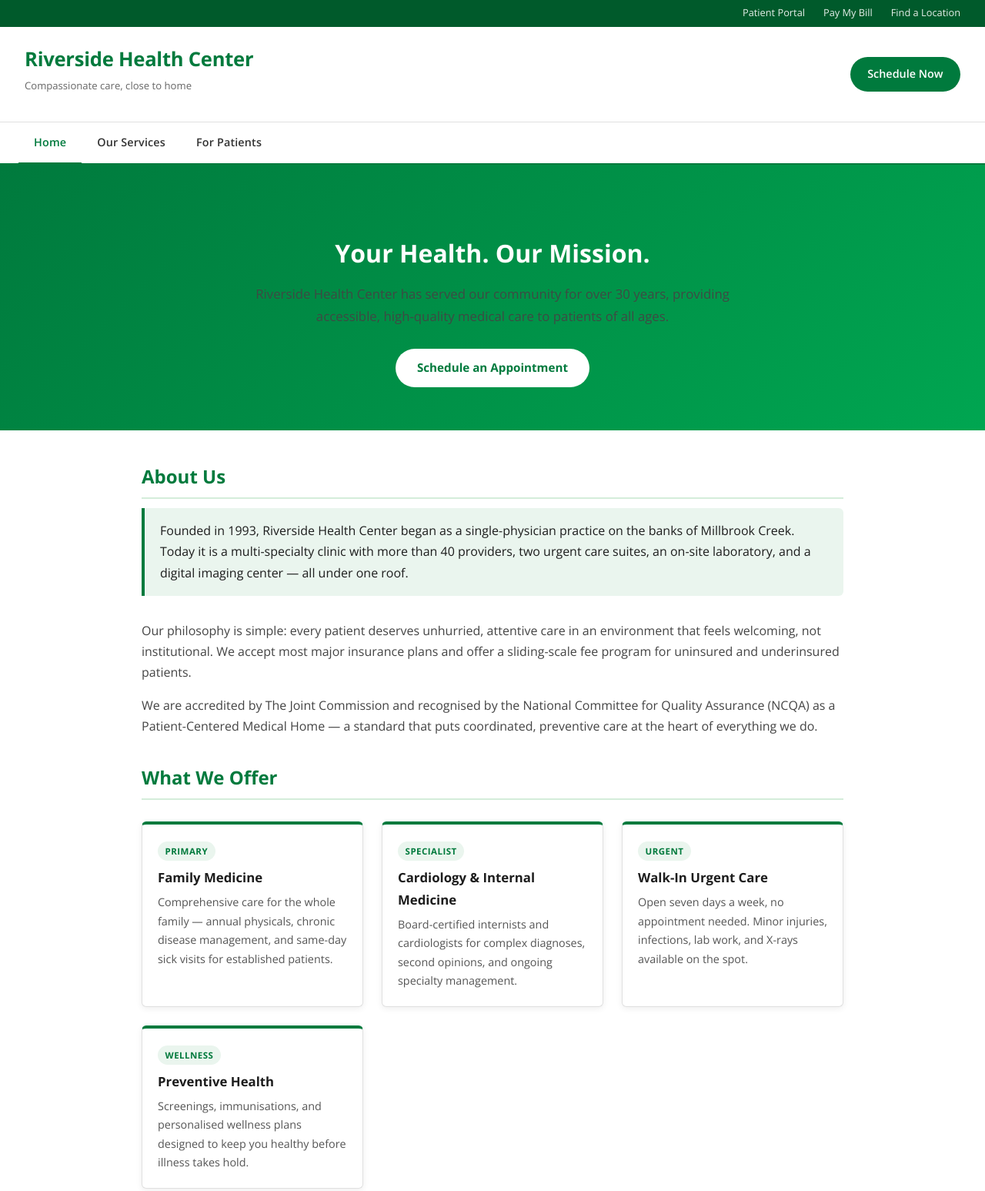
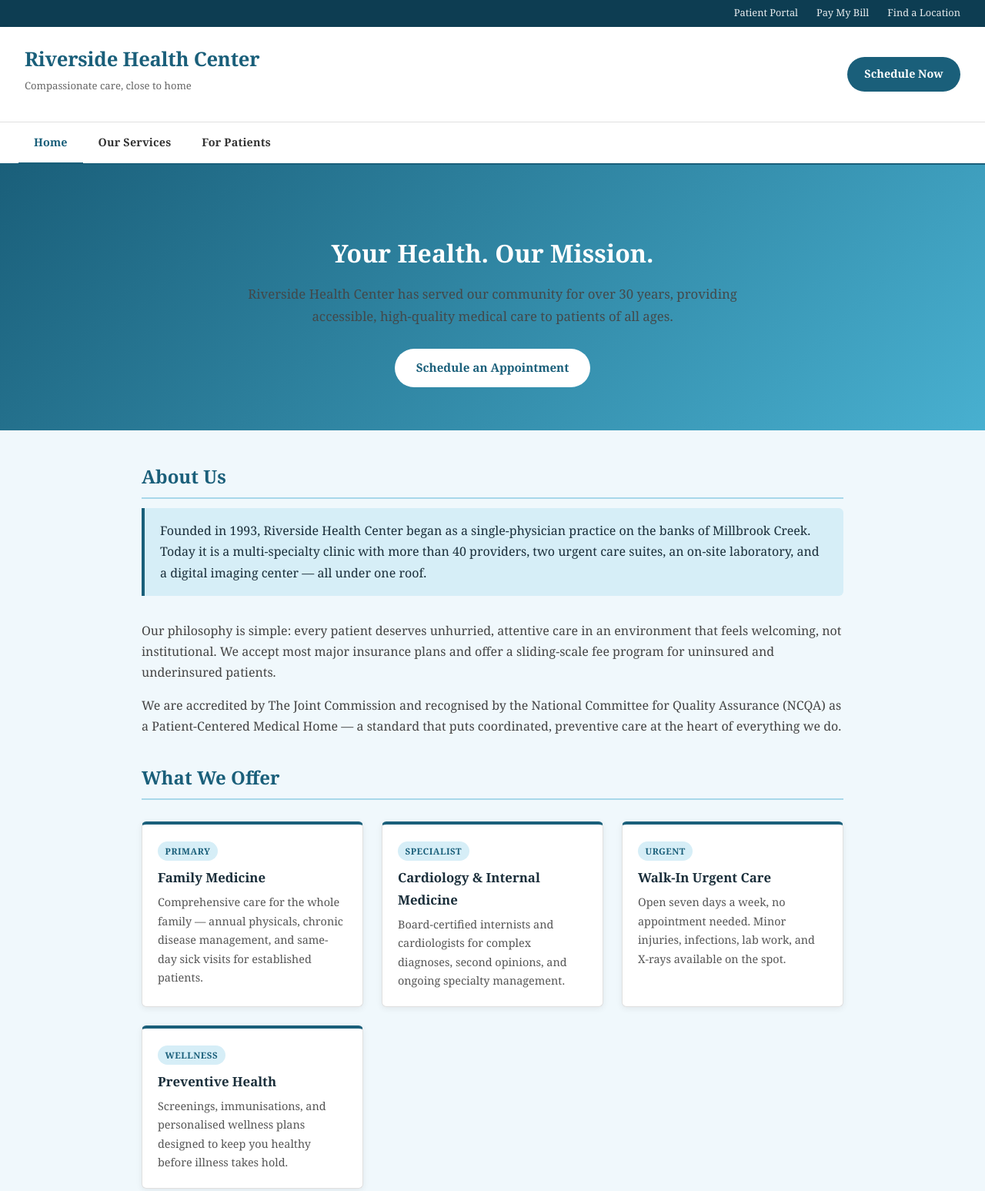
Before and after one commit to LiudmilaC/demo-healthcare-website, a plain HTML site: page website/index.html in a window 1280 px wide. Shown: the top 1547 px of the page at 77% size. Drawn offline with nearby package versions, Linux system fonts and the light colour scheme.

Commit message:
revised site back to original blue

```diff
--- a/website/style.css
+++ b/website/style.css
@@ -1,5 +1,3 @@
-@import url('https://fonts.googleapis.com/css2?family=Open+Sans:wght@400;600;700&display=swap');
-
 * {
   box-sizing: border-box;
   margin: 0;
@@ -7,15 +5,15 @@
 }
 
 body {
-  font-family: 'Open Sans', Arial, sans-serif;
-  background-color: #ffffff;
-  color: #1d1d1d;
+  font-family: Georgia, serif;
+  background-color: #f0f8fc;
+  color: #1a2e3a;
   line-height: 1.7;
 }
 
 /* ── Top utility bar ── */
 .top-bar {
-  background-color: #005a2b;
+  background-color: #0d3d52;
   color: #ffffff;
   font-size: 0.8rem;
   display: flex;
@@ -49,7 +47,7 @@ header {
 .header-brand h1 {
   font-size: 1.6rem;
   font-weight: 700;
-  color: #007a3d;
+  color: #1a5f7a;
   letter-spacing: -0.01em;
 }
 
@@ -61,7 +59,7 @@ header {
 
 .header-cta {
   display: inline-block;
-  background-color: #007a3d;
+  background-color: #1a5f7a;
   color: #ffffff;
   font-size: 0.9rem;
   font-weight: 600;
@@ -73,7 +71,7 @@ header {
 }
 
 .header-cta:hover {
-  background-color: #005a2b;
+  background-color: #0d3d52;
 }
 
 /* ── Nav ── */
@@ -81,7 +79,7 @@ nav {
   background-color: #ffffff;
   display: flex;
   gap: 0;
-  border-bottom: 2px solid #007a3d;
+  border-bottom: 2px solid #1a5f7a;
   padding: 0 1.5rem;
 }
 
@@ -99,13 +97,13 @@ nav a {
 
 nav a:hover,
 nav a.active {
-  color: #007a3d;
-  border-bottom: 3px solid #007a3d;
+  color: #1a5f7a;
+  border-bottom: 3px solid #1a5f7a;
 }
 
 /* ── Hero banner ── */
 .hero {
-  background: linear-gradient(135deg, #007a3d 0%, #00a651 100%);
+  background: linear-gradient(135deg, #1a5f7a 0%, #48b0d0 100%);
   color: #ffffff;
   padding: 3.5rem 2rem;
   text-align: center;
@@ -130,7 +128,7 @@ nav a.active {
 .hero-btn {
   display: inline-block;
   background-color: #ffffff;
-  color: #007a3d;
+  color: #1a5f7a;
   font-size: 0.95rem;
   font-weight: 700;
   padding: 0.75rem 1.75rem;
@@ -140,7 +138,7 @@ nav a.active {
 }
 
 .hero-btn:hover {
-  background-color: #e8f5ee;
+  background-color: #d6eef7;
 }
 
 /* ── Main content ── */
@@ -153,16 +151,16 @@ main {
 h2 {
   font-size: 1.5rem;
   font-weight: 700;
-  color: #007a3d;
+  color: #1a5f7a;
   margin: 2rem 0 0.75rem;
   padding-bottom: 0.4rem;
-  border-bottom: 2px solid #d4edda;
+  border-bottom: 2px solid #a8d8ea;
 }
 
 h3 {
   font-size: 1.05rem;
   font-weight: 700;
-  color: #1d1d1d;
+  color: #1a2e3a;
   margin: 1.5rem 0 0.35rem;
 }
 
@@ -174,12 +172,12 @@ p {
 /* ── Intro callout ── */
 .intro {
   font-size: 1rem;
-  background-color: #eaf5ee;
-  border-left: 4px solid #007a3d;
+  background-color: #d6eef7;
+  border-left: 4px solid #1a5f7a;
   padding: 1rem 1.25rem;
   margin-bottom: 2rem;
   border-radius: 0 6px 6px 0;
-  color: #1d1d1d;
+  color: #1a2e3a;
 }
 
 /* ── Card grid ── */
@@ -193,7 +191,7 @@ p {
 .card {
   background: #ffffff;
   border: 1px solid #e0e0e0;
-  border-top: 4px solid #007a3d;
+  border-top: 4px solid #1a5f7a;
   border-radius: 6px;
   padding: 1.25rem;
   box-shadow: 0 2px 8px rgba(0, 0, 0, 0.07);
@@ -208,7 +206,7 @@ p {
 .card h3 {
   margin-top: 0.5rem;
   font-size: 1.05rem;
-  color: #1d1d1d;
+  color: #1a2e3a;
 }
 
 .card p {
@@ -219,8 +217,8 @@ p {
 
 .card .tag {
   display: inline-block;
-  background-color: #eaf5ee;
-  color: #007a3d;
+  background-color: #d6eef7;
+  color: #1a5f7a;
   font-size: 0.72rem;
   font-weight: 700;
   padding: 0.15rem 0.6rem;
@@ -240,7 +238,7 @@ footer {
 }
 
 footer a {
-  color: #7fcc9f;
+  color: #2a6a82;
   text-decoration: none;
 }
 
```
